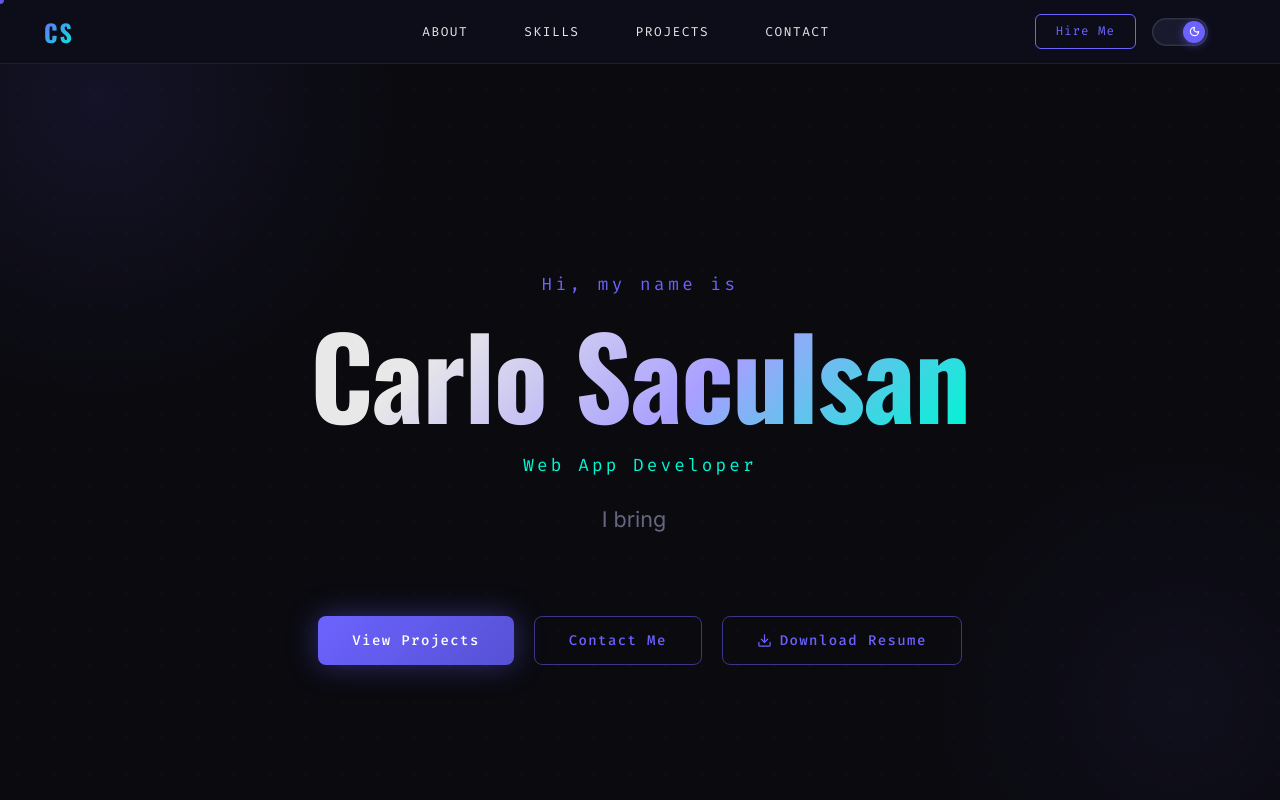
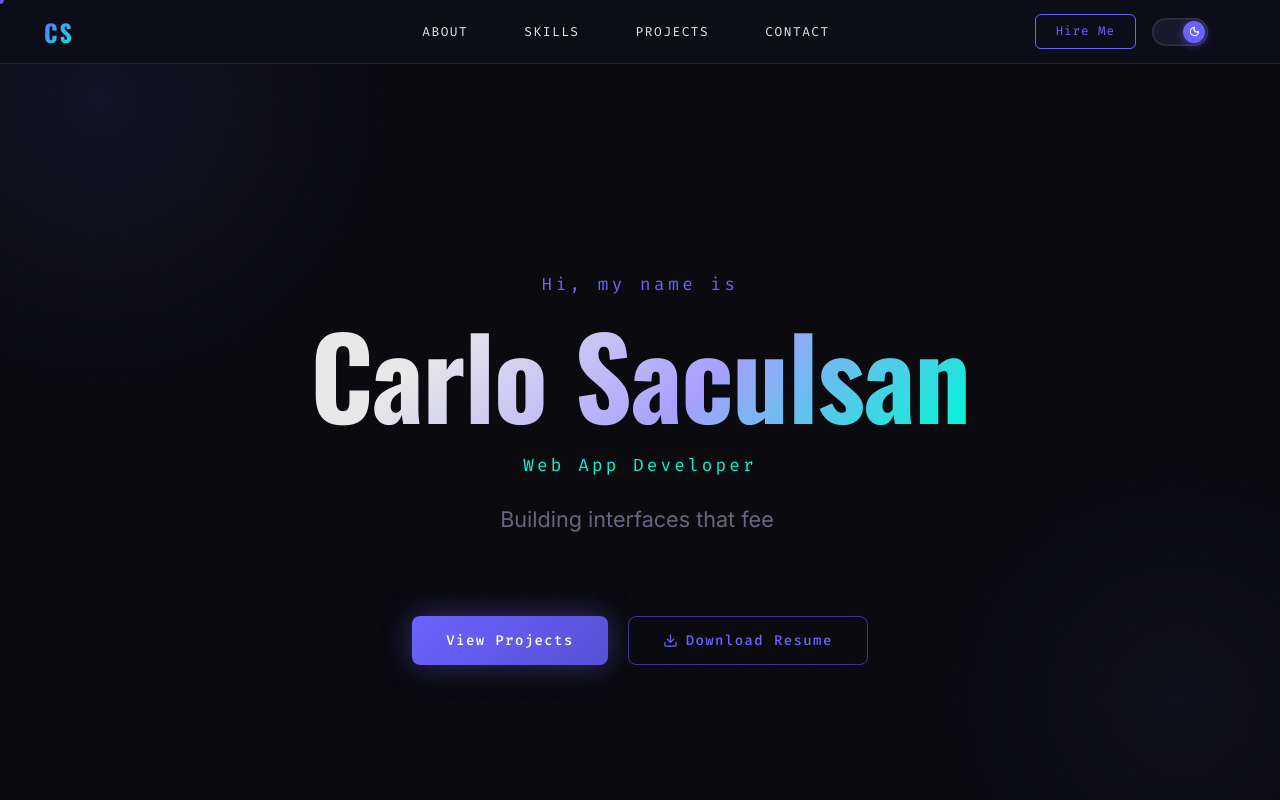
Before and after one commit to carlosaculsan-ui/my-portfolio, a React (Vite) app: page / in a window 1280 px wide. Shown: the top 800 px of the page. Built offline with nearby package versions, Linux system fonts and the light colour scheme.

Commit message:
fix: consistent skill card bg, 2-button hero cta, real typewriter copy

```diff
--- a/src/components/Hero.jsx
+++ b/src/components/Hero.jsx
@@ -3,9 +3,9 @@ import { gsap } from 'gsap';
 import { Download } from 'lucide-react';
 
 const SUBTITLE_TEXTS = [
-  'I build things that people actually use.',
-  'I bring ideas to life.',
-  "I'm always learning, always building.",
+  'React · Node.js · Supabase.',
+  'Building interfaces that feel right.',
+  'Turning ideas into real web products.',
 ];
 
 function useMagnetic() {
@@ -42,7 +42,6 @@ export default function Hero() {
   const [phase,         setPhase]         = useState('typing');
   const btn1Ref = useMagnetic();
   const btn2Ref = useMagnetic();
-  const btn3Ref = useMagnetic();
 
   // Typewriter effect
   useEffect(() => {
@@ -124,24 +123,8 @@ export default function Hero() {
             View Projects
           </button>
 
-          <button
+          <a
             ref={btn2Ref}
-            className="hero-cta magnetic btn-secondary"
-            onClick={() => scrollTo('contact')}
-            onMouseEnter={(e) => {
-              e.currentTarget.style.background  = 'rgba(108,99,255,0.08)';
-              e.currentTarget.style.boxShadow   = '0 0 30px rgba(108,99,255,0.25)';
-            }}
-            onMouseLeave={(e) => {
-              e.currentTarget.style.background  = 'transparent';
-              e.currentTarget.style.boxShadow   = 'none';
-            }}
-          >
-            Contact Me
-          </button>
-
-          <a
-            ref={btn3Ref}
             href="/Carlo_Saculsan_Resume.pdf"
             download
             className="hero-cta magnetic btn-secondary"
--- a/src/components/Skills.jsx
+++ b/src/components/Skills.jsx
@@ -29,10 +29,9 @@ const familiarSkills = [
 function SkillCard({ skill }) {
   const { isDark } = useTheme();
 
-  // null color = neutral skill (GitHub, Vercel, Socket.io) — theme-aware to stay visible on both backgrounds
   const isNeutral = skill.color === null;
   const color  = isNeutral ? (isDark ? '#b0b0cc' : '#2a2a4a') : skill.color;
-  const bg     = isNeutral ? (isDark ? 'rgba(176,176,204,0.06)' : 'rgba(42,42,74,0.06)') : (isDark ? skill.bg : 'var(--bg-card)');
+  const bg     = 'var(--bg-card)';
   const border = isNeutral ? (isDark ? 'rgba(176,176,204,0.18)' : 'rgba(42,42,74,0.18)') : skill.border;
 
   const onEnter = (e) => {
```
